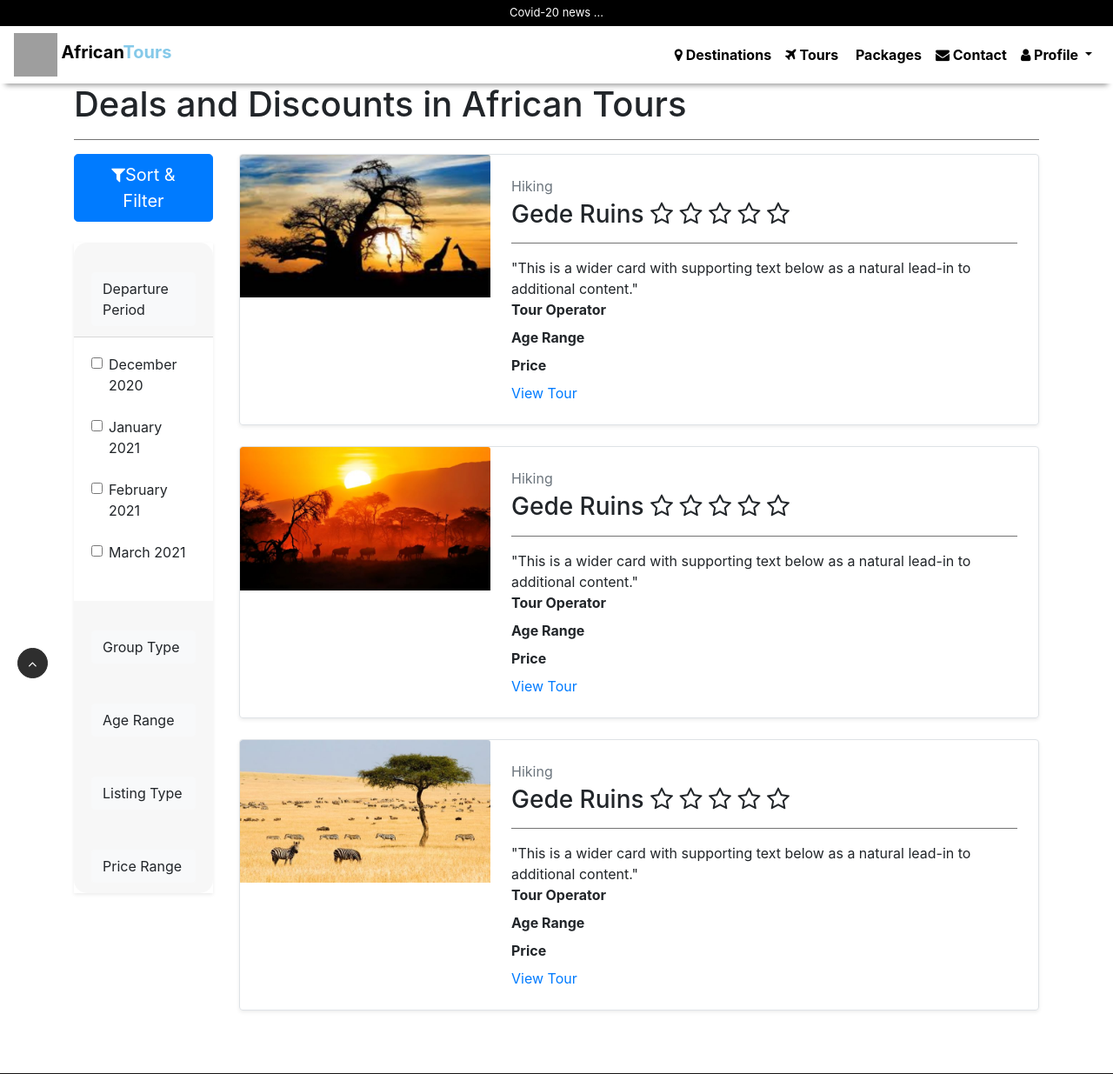
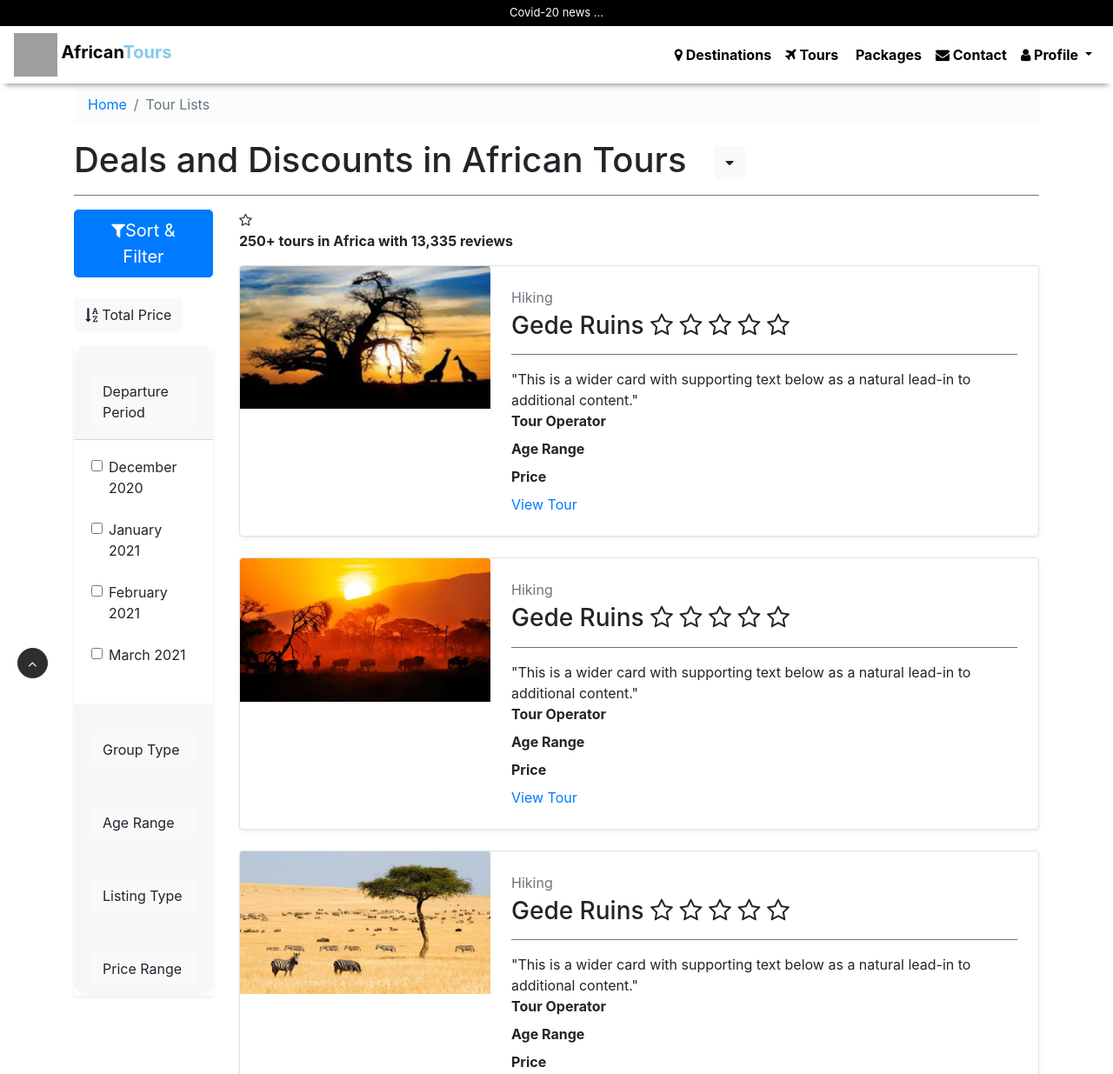
Before and after one commit to MissAnnah95/tours, a PHP site: template frontend/views/site/listings.php in a window 1280 px wide. Shown: the top 1235 px of the page at 87% size. Run offline with PHP 8.4, Linux system fonts and the light colour scheme; the template is opened without the code that fills it, so the values that code supplies are empty; some libraries are stand-ins or nearby versions; grey boxes are pictures that could not be loaded.

Commit message:
New listings changes

```diff
--- a/css/custom.css
+++ b/css/custom.css
@@ -18,3 +18,15 @@ aside{
 
   /* the rest of your styling */
 }
+
+.breadcrumb {
+
+    display: flex;
+
+    flex-wrap: wrap;
+    padding: 0.75rem 1rem;
+    margin-bottom: 1rem;
+    list-style: none;
+    background-color: #FBFCFC;
+    border-radius: 0.25rem;
+}
--- a/frontend/views/site/listings.php
+++ b/frontend/views/site/listings.php
@@ -1,16 +1,46 @@
 <?php
 use yii\helpers\Url;
 ?>
+
 <div class="container">
-  <h1> Deals and Discounts in African Tours</h1>
+  <nav >
+  <ol class="breadcrumb background">
+    <li class="breadcrumb-item"><a href="#">Home</a></li>
+    <li class="breadcrumb-item active" aria-current="page">Tour Lists</li>
+  </ol>
+</nav>
+
+
+  <h1> Deals and Discounts in African Tours &nbsp;&nbsp;<a class="btn btn-light" data-toggle="collapse" href="#collapseExample" role="button" aria-expanded="false" aria-controls="collapseExample">
+    <i class="fa fa-caret-down" aria-hidden="true"></i>
+  </a></h1>
+  <div class="collapse" id="collapseExample">
+    <div class="card card-body">
+    <p class="font-italic">  Find the right tour for you through Africa. We've got 6135 tours going to Africa, starting from just 3 days in length, and the longest tour is 326 days. The most popular month to go is December, which has the most number of tour departures.</p>
+    </div>
+  </div>
   <hr style="color:gray;background-color:gray">
+
 </div>
 <!-- Listings Filter -->
 <div class="container">
 <div class="row">
  <div class="col-2">
+   <fieldset>
      <button type="button" class="btn btn-primary btn-lg"><i class="fa fa-filter"></i>Sort & Filter </button>
      <br></br>
+
+     <p>
+      <button class="btn btn-light" type="button" data-toggle="collapse" data-target="#collapseExample" aria-expanded="false" aria-controls="collapseExample">
+        <i class="fa fa-sort-alpha-asc" aria-hidden="true"></i> Total Price
+      </button>
+    </p>
+    <div class="collapse" id="collapseExample">
+      <div class="card card-body">
+        Anim pariatur cliche reprehenderit, enim eiusmod high life accusamus terry richardson ad squid. Nihil anim keffiyeh helvetica, craft beer labore wes anderson cred nesciunt sapiente ea proident.
+      </div>
+    </div>
+
      <div class="accordion shadow-sm" id="accordionExample">
    <div class="card">
      <div class="card-header" id="headingOne">
@@ -153,6 +183,8 @@ use yii\helpers\Url;
        </div>
      </div>
    </div>
+
+
    <div class="card">
      <div class="card-header" id="headingThree">
        <h2 class="mb-0">
@@ -173,8 +205,17 @@ use yii\helpers\Url;
      </div>
    </div>
  </div>
+</fieldset>
   </div>
+
 <div class="col-10">
+  <div>
+     <section>
+      <i class="fa fa-star-o" aria-hidden="true"></i>
+       <p class="font-weight-bold">250+ tours in Africa with 13,335 reviews</p>
+     </section>
+   </div>
+
      <div class="row no-gutters border rounded overflow-hidden flex-md-row mb-4 shadow-sm h-md-250 position-relative">
            <div class="card" style="width: 18rem;">
              <img src="<?= Yii::$app->request->baseUrl ?>/listingsimages/t5.jpg" class="card-img-top" alt="...">
```
